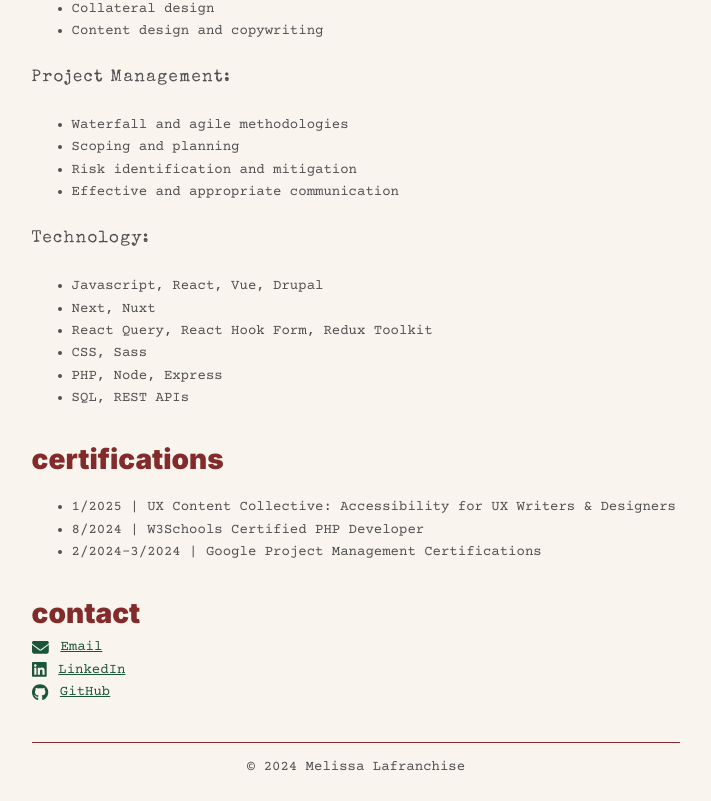
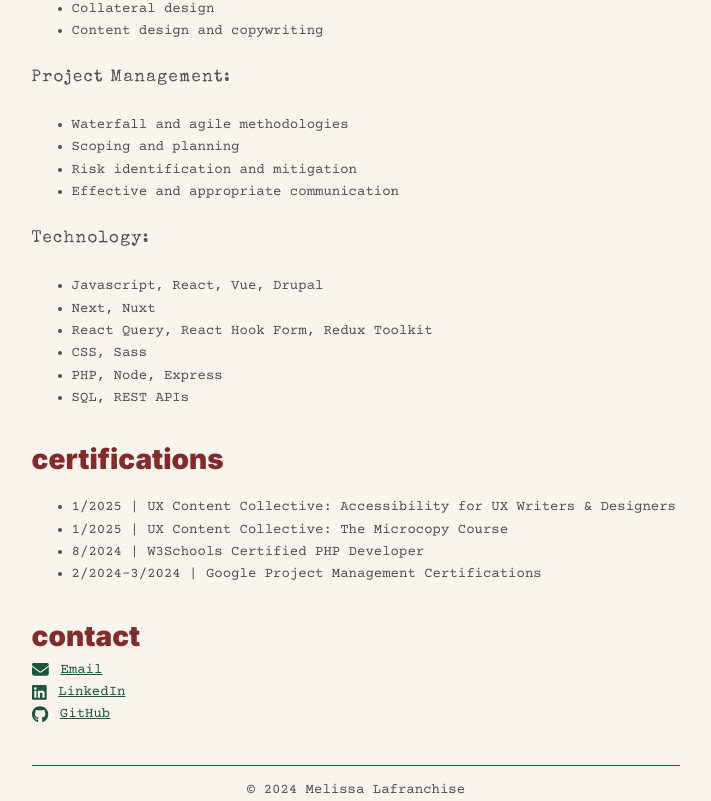
Before and after one commit to pulchrit/melissalafranchise, a Next.js app: page / in a window 1280 px wide. Shown: the part 525-1326 px from the top of the page, without its empty margins (284-995 px from the left). Before the commit the page ends 1304 px from the top, so only its background shows below. Built offline with nearby package versions, Linux system fonts and the light colour scheme.

Commit message:
update certificates

```diff
--- a/pages/index.js
+++ b/pages/index.js
@@ -106,6 +106,9 @@ export default function Home() {
           <li>
             {`1/2025 ${PIPE} UX Content Collective: Accessibility for UX Writers & Designers`}
           </li>
+          <li>
+            {`1/2025 ${PIPE} UX Content Collective: The Microcopy Course`}
+          </li>
           <li>{`8/2024 ${PIPE} W3Schools Certified PHP Developer`}</li>
           <li>{`2/2024${ENDASH}3/2024 ${PIPE} Google Project Management Certifications`}</li>
         </ul>
```
